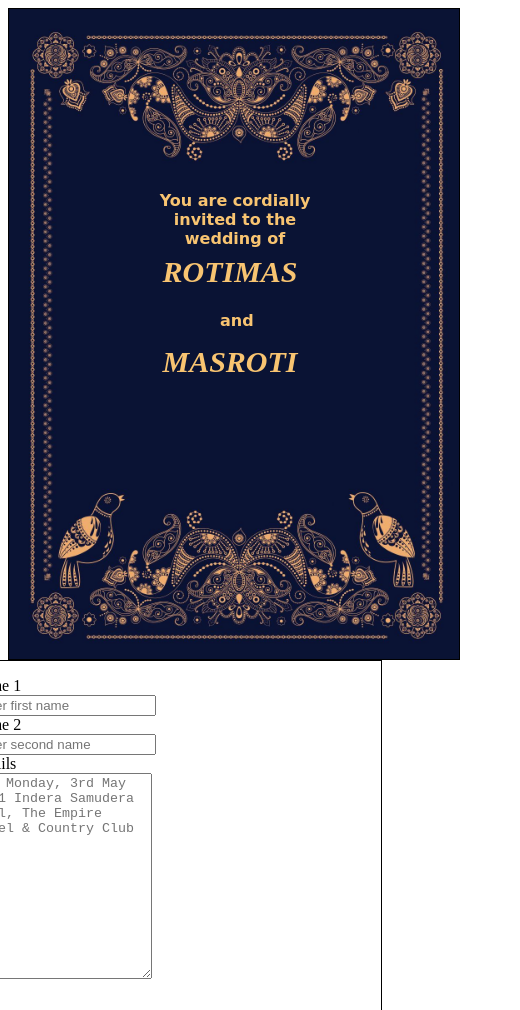
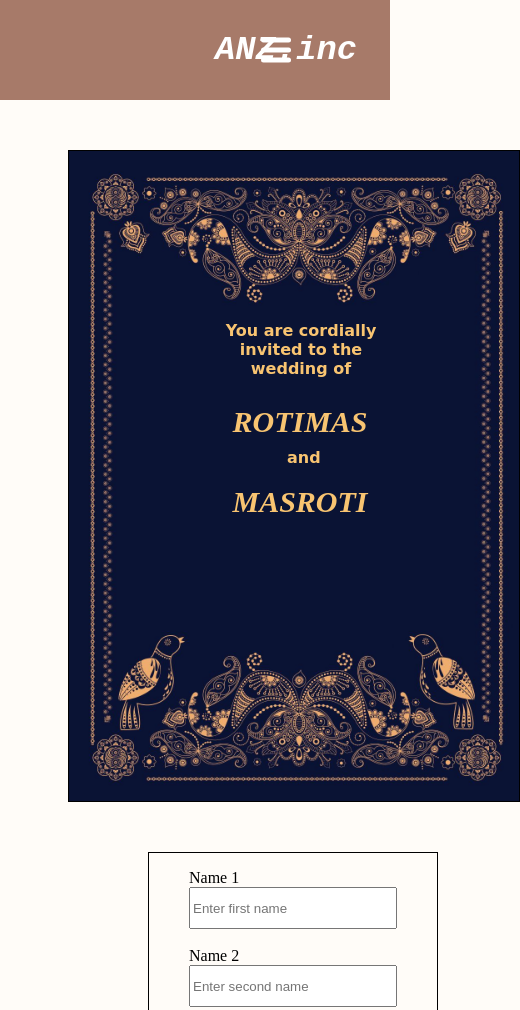
Before and after one commit to Zulhikman/Assignment2, a plain HTML site: page Formal2.html in a window 390 px wide. Shown: the top 1010 px of the page, 520 px wide, since content can reach past the window. Drawn offline with Linux system fonts and the light colour scheme.

Commit message:
Formal2 mau responsive daah

```diff
--- a/Formal2.html
+++ b/Formal2.html
@@ -2,62 +2,79 @@
 <html lang="en" dir="ltr">
   <head>
     <meta charset="utf-8">
+      <meta name="viewport" content="width=device-width, initial-scale=1">
     <title> Formal Template </title>
   </head>
 
   <style>
 
+  body {
+    background: #FFFCF8;
+  }
+
+  .big-container {
+    display: grid;
+    grid-gap: 200px;
+    margin-top: 200px;
+    margin-left: 70px;
+    grid-template-areas:
+    "cont-1 cont-2";
+  }
+
   .container {
-    float:left;
+    /* float:left; */
     border: 1px solid black;
     width: 450px;
     height: 650px;
+    margin-left: 300px;
   }
 
   .container2 {
-    float:right;
+    /* float:right; */
     border: 1px solid black;
-    width: 450px;
-    height: auto;
+    width: 340px;
+    height: 470px;
+    margin-right: 180px;
+    margin-top: 97px;
   }
 
   .heading {
     position: absolute;
-    top: 170px;
+    top: 350px;
     bottom: 30px;
-    left: 145px;
+    left: 518px;
     width: 180px;
   }
 
   .name {
     position: absolute;
-    top: 230px;
+    top: 428px;
+    left: 500px;
   }
 
   .and {
     position: absolute;
-    top: 290px;
+    top: 473px;
     bottom: 30px;
-    left: 220px;
+    left: 596px;
     font-family: cursive;
   }
 
   .name2 {
     position: absolute;
-    top: 320px;
-
+    top: 500px;
+    left: 500px;
   }
 
   .location {
     position: absolute;
-    top: 385px;
-    left: 135px;
+    top: 560px;
+    left: 519px;
     width:185px;
     height: auto;
     font-family:Arial;
     border:none;
     resize:none;
-
   }
 
   .heading , .location {
@@ -65,7 +82,6 @@
     font-family: cursive;
   }
   .name , .name2 {
-    left: 120px;
     font-family:serif;
     font-size: 20px;
     font-style: italic;
@@ -74,15 +90,263 @@
     height: auto;
   }
 
-h2 , h4 {
+  #fname, #lname, #details{
+    width: 200px;
+    height: 36px;
+  }
+
+  #update{
+    margin: 41px;
+    margin-top: 7px;
+  }
+
+  h2 , h4 {
   color: #F8C471;
+    }
+
+    nav {
+  	position: fixed;
+  	z-index: 10;
+  	left: 0;
+  	right: 0;
+  	top: 0;
+  	font-family: sans-serif;
+  	padding: 0 3em;
+  	height: 100px;
+  	background-color: #A77A69;
+  }
+
+    nav .logo {
+  	float: left;
+  	width: 40%;
+  	height: 100%;
+  	display: flex;
+  	align-items: center;
+  	font-size: 2.6em;
+    font-weight: bold;
+    font-family: monospace;
+    font-style: italic;
+  	color: white;
+  }
+
+  nav .links {
+  	float: right;
+  	padding: 0;
+  	margin: 0;
+  	width: 60%;
+  	height: 100%;
+  	display: flex;
+  	justify-content: space-around;
+  	align-items: center;
+  }
+
+  nav .links li {
+  	list-style: none;
+  }
+
+  nav .links a {
+  	display: block;
+  	padding: 1em;
+  	font-size: 20px;
+  	font-weight: bold;
+  	color: white;
+  	text-decoration: none;
+  }
+
+  nav .links a:hover {
+  	color: #ECD1C7;
+  }
+
+  #nav-toggle {
+  	position: absolute;
+  	top: -100px;
+  }
+
+    /* HAMBURGER ICON */
+
+  nav .icon-burger {
+  	display: none;
+  	position: absolute;
+  	right: 24%;
+  	top: 50%;
+  	transform: translateY(-50%);
+  }
+
+    /* HAMBURGER ICONS'S SIZE */
+
+  nav .icon-burger .line {
+  	width: 30px;
+  	height: 5px;
+  	background-color: white;
+  	margin: 5px;
+  	border-radius: 3px;
+  	transition: all .3s ease-in-out;
+  }
+
+      /*- - - - MOBILE VIEW - - - -*/
+
+  @media screen and (max-width: 768px) {
+
+    .container {
+      /* position: fixed;
+      top: 13em;
+      right: 0;
+      left: 15em; */
+      border: 1px solid black;
+      margin-left: 60px;
+      margin-top: 0;
+      width: 450px;
+      height: 650px;
+    }
+
+    .container2 {
+      /* display: flex;
+      position: fixed; */
+      border: 1px solid black;
+      margin-top: -150px;
+      margin-left: 140px;
+      /* top: 21em;
+      right: 30em;
+      bottom: 0; */
+      width: 18em;
+      height: 30em;
+    }
+
+    .heading {
+      position: absolute;
+      top: 300px;
+      bottom: 30px;
+      left: 211px;
+      width: 180px;
+    }
+
+    .name {
+      position: absolute;
+      top: 380px;
+      left: 190px;
+    }
+
+    .and {
+      position: absolute;
+      top: 427px;
+      bottom: 0;
+      left: 287px;
+      font-family: cursive;
+    }
+
+    .name2 {
+      position: absolute;
+      top: 460px;
+      left: 190px;
+    }
+
+    .location {
+      position: absolute;
+      top: 520px;
+      left: 206px;
+      width:185px;
+      height: auto;
+      font-family:Arial;
+      border:none;
+      resize:none;
+    }
+
+    .heading , .location {
+      text-align: center;
+      font-family: cursive;
+    }
+
+    .name , .name2 {
+      /* left: 120px; */
+      font-family:serif;
+      font-size: 20px;
+      font-style: italic;
+      text-align: center;
+      width: 220px;
+      height: auto;
+    }
+
+  	nav .logo {
+  		float: none;
+      position: absolute;
+      left: 215px;
+  		width: auto;
+  		justify-content: center;
+  	}
+
+    /* pop up screen  */
+  	nav .links {
+  		position: fixed;
+  		z-index: 9;
+  		left: 0;
+  		right: 0;
+  		top: 100px;
+  		bottom: 100%;
+  		width: auto;
+  		height: auto;
+  		flex-direction: column;
+  		justify-content: space-evenly;
+  		background-color: black;
+      opacity: 0.8;
+  		overflow: hidden;
+  		box-sizing: border-box;
+  		transition: all .3s ease-in-out;
+  	}
+
+  	nav .links a {
+  		font-size: 20px;
+  	}
+
+    nav .links a:hover{
+  		color: #ECD1C7;
+  	}
+
+  	nav :checked ~ .links {
+  		bottom: 0;
+  	}
+
+  	nav .icon-burger {
+  		display: block;
+  	}
+
+    .big-container{
+        display: grid;
+        grid-template-areas:
+        "cont-1 cont-1"
+        "cont-2 cont-2";
+        margin-left: 0;
+        margin-right: 150px;
+        margin-top: 150px;
+      }
 }
+
   </style>
 
-      <!-- template + wordings -->
 
     <body>
-    <div class="container">
+
+      <!-- NAVIGATION -->
+      <nav>
+    	<input id = "nav-toggle" type = "checkbox">
+    	<div class = "logo">ANZ.inc</div>
+    	<ul class = "links">
+    		<li><a href = "Home.html">HOME</a></li>
+    		<li><a href = "Home.html">CORPORATE</a></li>
+    		<li><a href = "Home.html">FORMAL</a></li>
+    		<li><a href = "Home.html">INFORMAL</a></li>
+    	</ul>
+
+      <!-- 3 LINES FOR THE HAMBURGER ICON -->
+    	<label for = "nav-toggle" class = "icon-burger">
+    		<div class = "line"></div>
+    		<div class = "line"></div>
+    		<div class = "line"></div>
+    	</label>
+    </nav>
+
+    <!-- USER INPUT TO TEMPLATE -->
+    <div class = "big-container">
+    <div class="container" style = "grid-area: cont-1">
     <img src = "WeddingTemp2.jpg" width = "450px" height = "650px">
     <div class="heading"> <h4> You are cordially invited to the wedding of </h4></div>
     <div class="name"> <h2 id = "demo"> ROTIMAS </h2></div>
@@ -91,15 +355,15 @@ h2 , h4 {
     <div class="location"> <h4 id = "demo3"></h4></div>
     </div>
 
-    <div class="container2">
+    <div class="container2" style = "grid-area: cont-2">
     <ul style="list-style-type:none">
       <li><label for="fname">Name 1</label></li>
       <input type="text" id="fname" name="firstname" placeholder="Enter first name">
-      <li></li>
+      <li></li><br/>
 
       <li> <label for="lname">Name 2</label></li>
       <input type="text" id="lname" name="lastname" placeholder="Enter second name">
-      <li></li>
+      <li></li><br/>
 
       <li> <label for="details"> Details </label></li>
       <textarea id="details" name="subject" placeholder="e.g Monday, 3rd May 2021 Indera Samudera Hall, The Empire Hotel & Country Club" style="height:200px"></textarea>
@@ -110,7 +374,7 @@ h2 , h4 {
 
       <button id = "update" onclick = "update()" type="submit"> Update </button>
       </div>
-
+    </div>
       <script>
 
   function update(){
```
Also changed, not shown: Formal1.html (+1 -1 lines).
